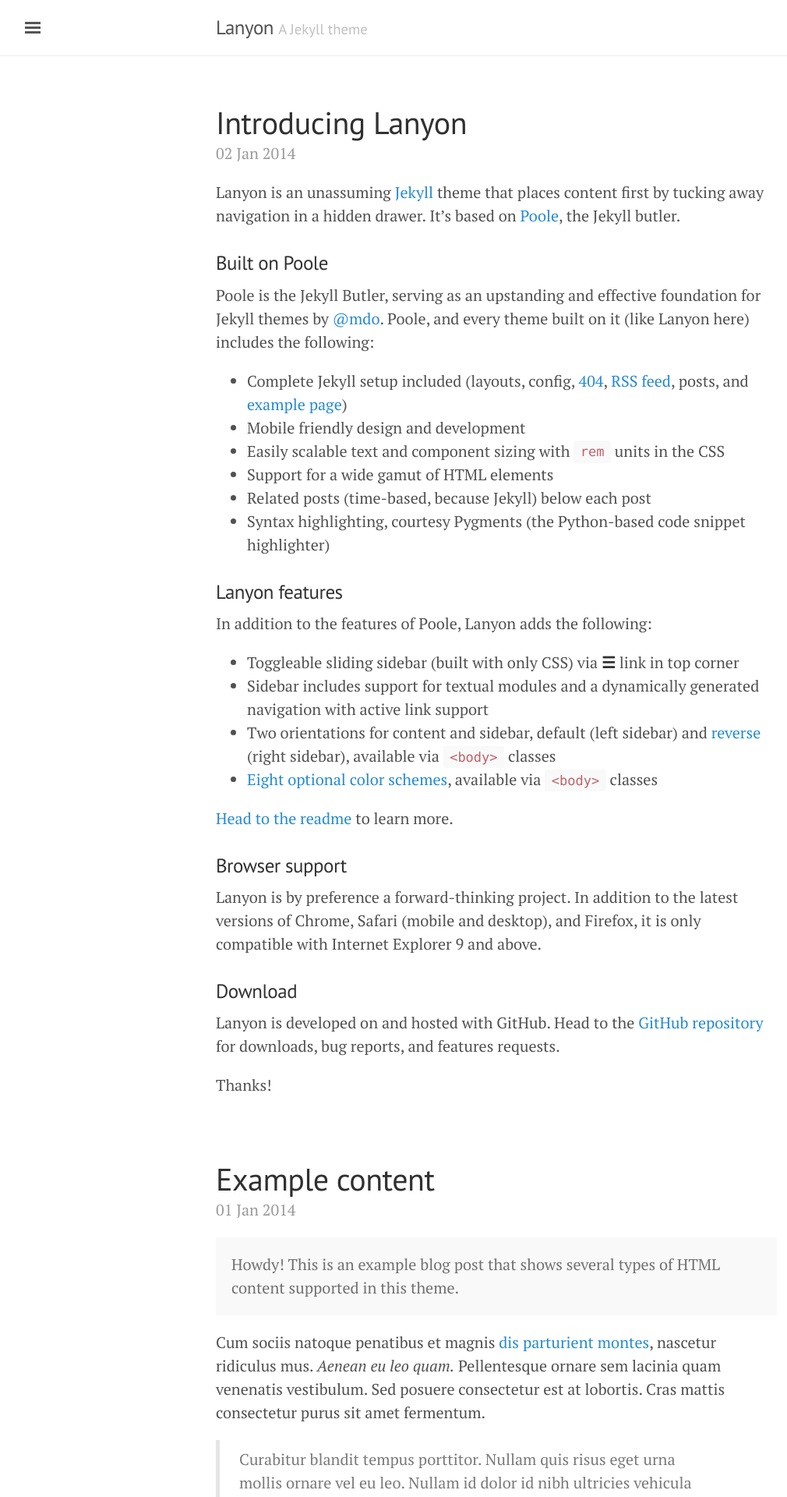
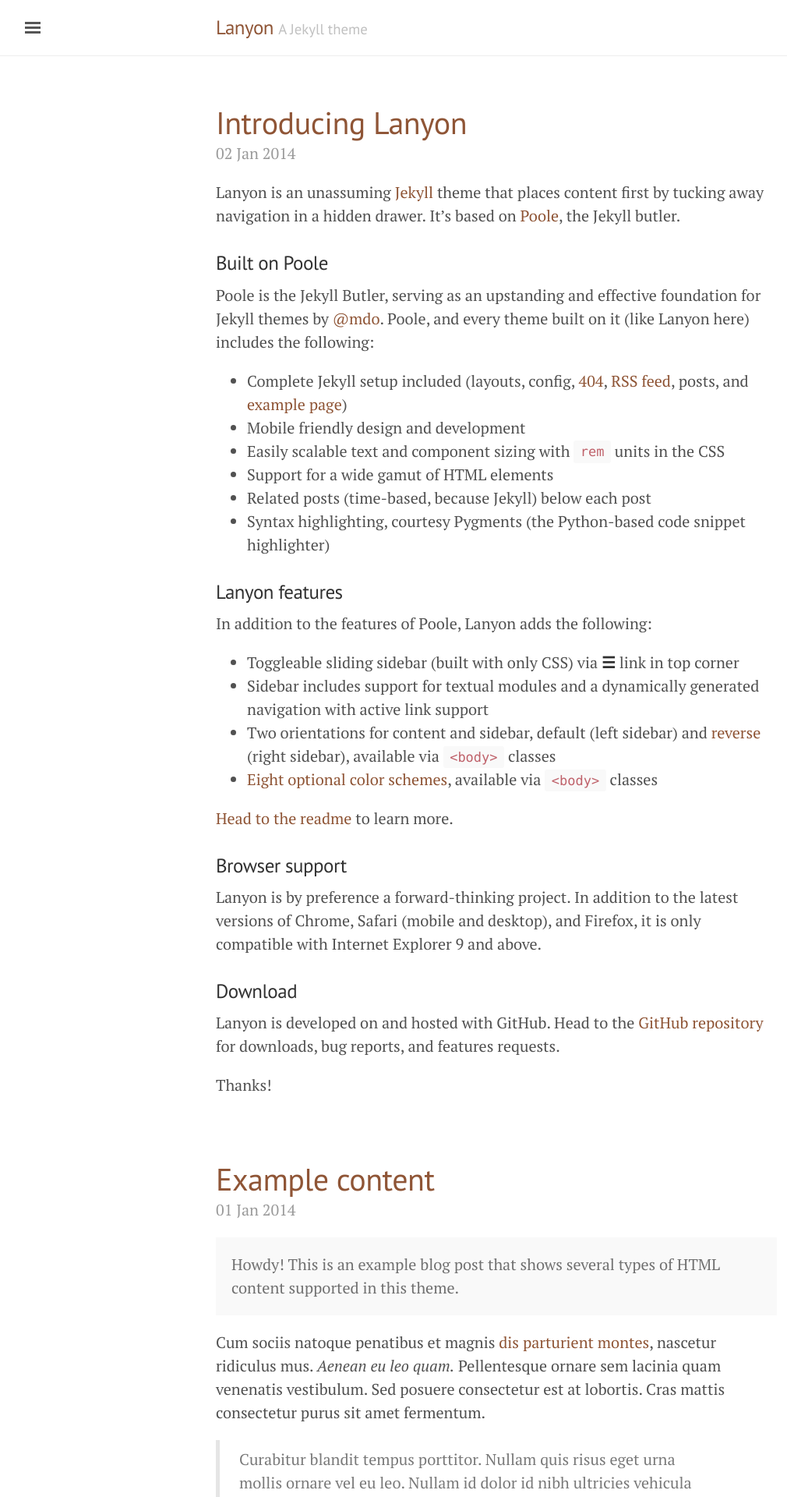
Before and after one commit to mlampros/mlampros.github.io, a Jekyll site: the page built from index.html, in a window 1280 px wide. Shown: the top 1920 px of the page at 78% size, without its empty margins (3-1013 px from the left). Built offline with Jekyll 4.4.1, drawn with Linux system fonts in a browser that asks for light colours; the list of posts is cut into pages by our own code.

Commit message:
Update default.html

```diff
--- a/_layouts/default.html
+++ b/_layouts/default.html
@@ -4,7 +4,7 @@
   {% include head.html %}
 
   <body>
-
+  <body class="theme-base-0f">
     {% include sidebar.html %}
 
     <!-- Wrap is the content to shift when toggling the sidebar. We wrap the
```
